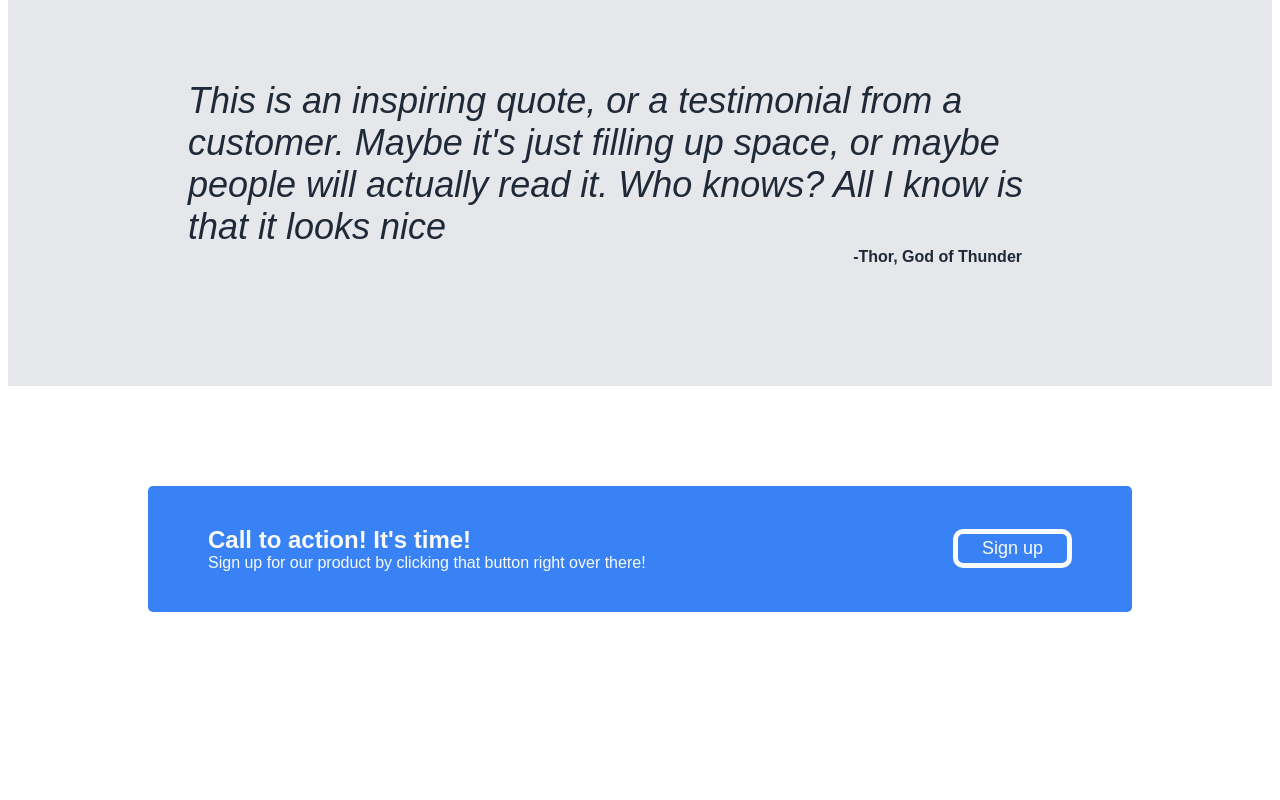
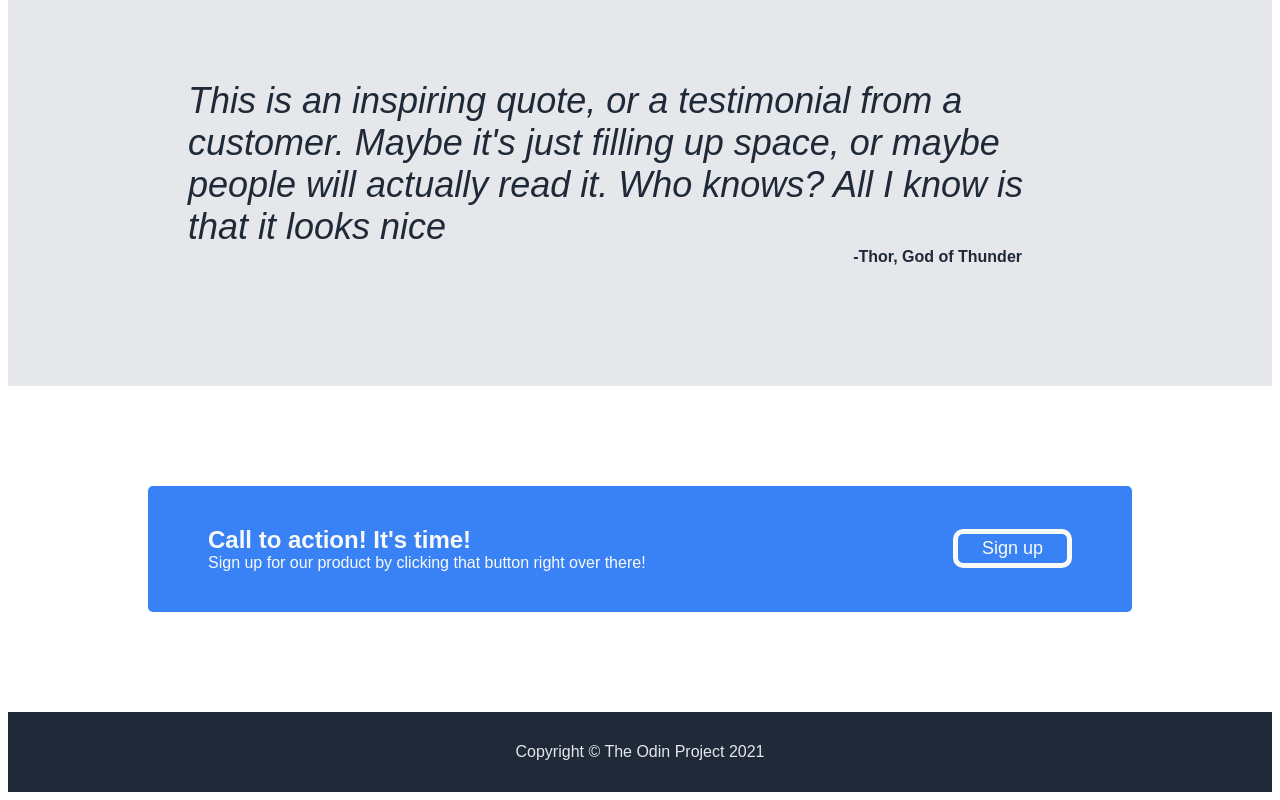
Before and after one commit to BenjaminJMcD/odin-landingpage, a plain HTML site: page index.html in a window 1280 px wide. Shown: the part 747-1547 px from the top of the page. Before the commit the page ends 1459 px from the top, so only its background shows below. Drawn offline with Linux system fonts and the light colour scheme.

Commit message:
footer added and styled

```diff
--- a/index.html
+++ b/index.html
@@ -62,5 +62,5 @@
     </div>
 </body>
 <footer>
-
+    <p class="copyright-footer">Copyright © The Odin Project 2021</p>
 </footer>
--- a/styles.css
+++ b/styles.css
@@ -158,3 +158,12 @@ header {
     padding:4px 24px;
     font-size:18px;
 }
+
+/* FOOTER */
+
+footer {
+    background-color:#1F2937;
+    color:#E5E7EB;
+    text-align: center;
+    padding:15px;
+}
```
